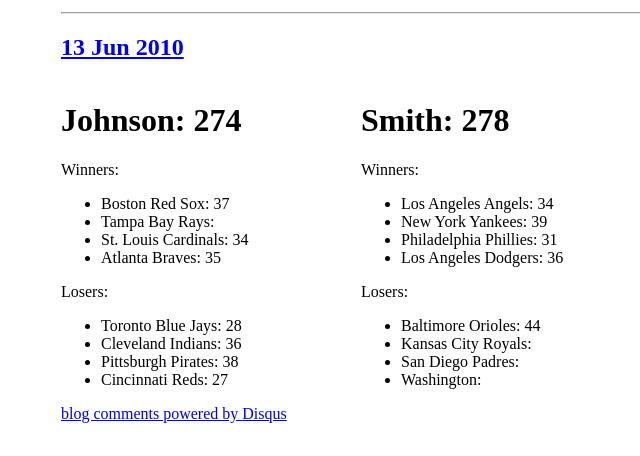
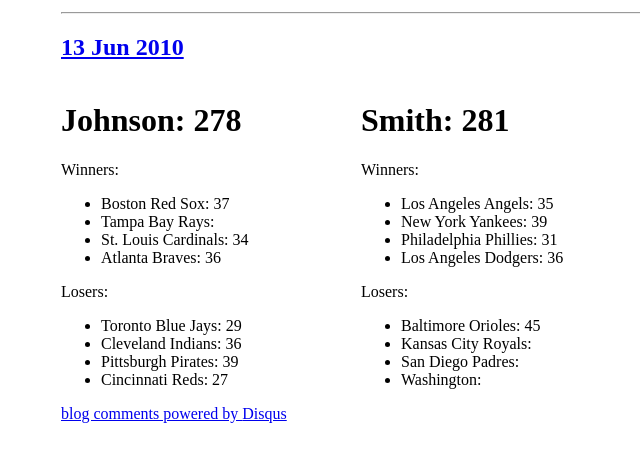
Before and after one commit to travisj/thebet, a Jekyll site: the page built from _posts/2010-06-13-Results.markdown, in a window 1280 px wide. Shown: the part 247-703 px from the top of the page, without its empty margins (279-919 px from the left). Built offline with Jekyll 4.4.1, drawn with Linux system fonts in a browser that asks for light colours; nearby versions of some CDN libraries; Markdown is read by kramdown in place of the engine named in the settings; comment, search, counter and statistics services are not loaded.

Commit message:
adding todays results

```diff
--- a/_posts/2010-06-13-Results.markdown
+++ b/_posts/2010-06-13-Results.markdown
@@ -1,19 +1,19 @@
 ---
 layout: post
-johnson: 274
-smith: 278
-tor: 28
+johnson: 278
+smith: 281
+tor: 29
 cle: 36
 bos: 37
-tb: 39
-pit: 38
+tb: 40
+pit: 39
 cin: 27
 stl: 34
-atl: 35
-bal: 44
-kc: 36
+atl: 36
+bal: 45
+kc: 37
 nyy: 39
-laa: 34
+laa: 35
 sd: 25
 wsh: 33
 phi: 31
```
